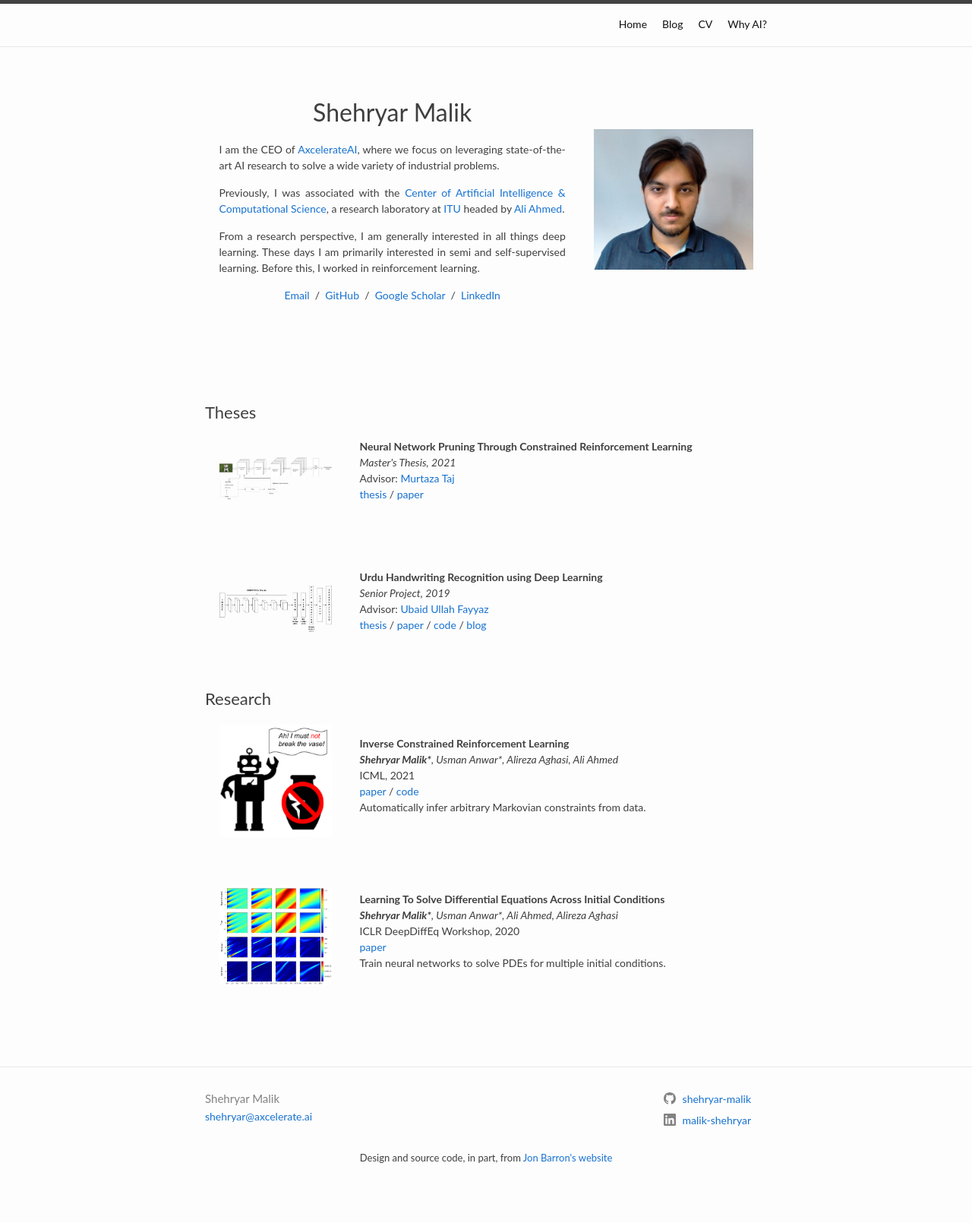
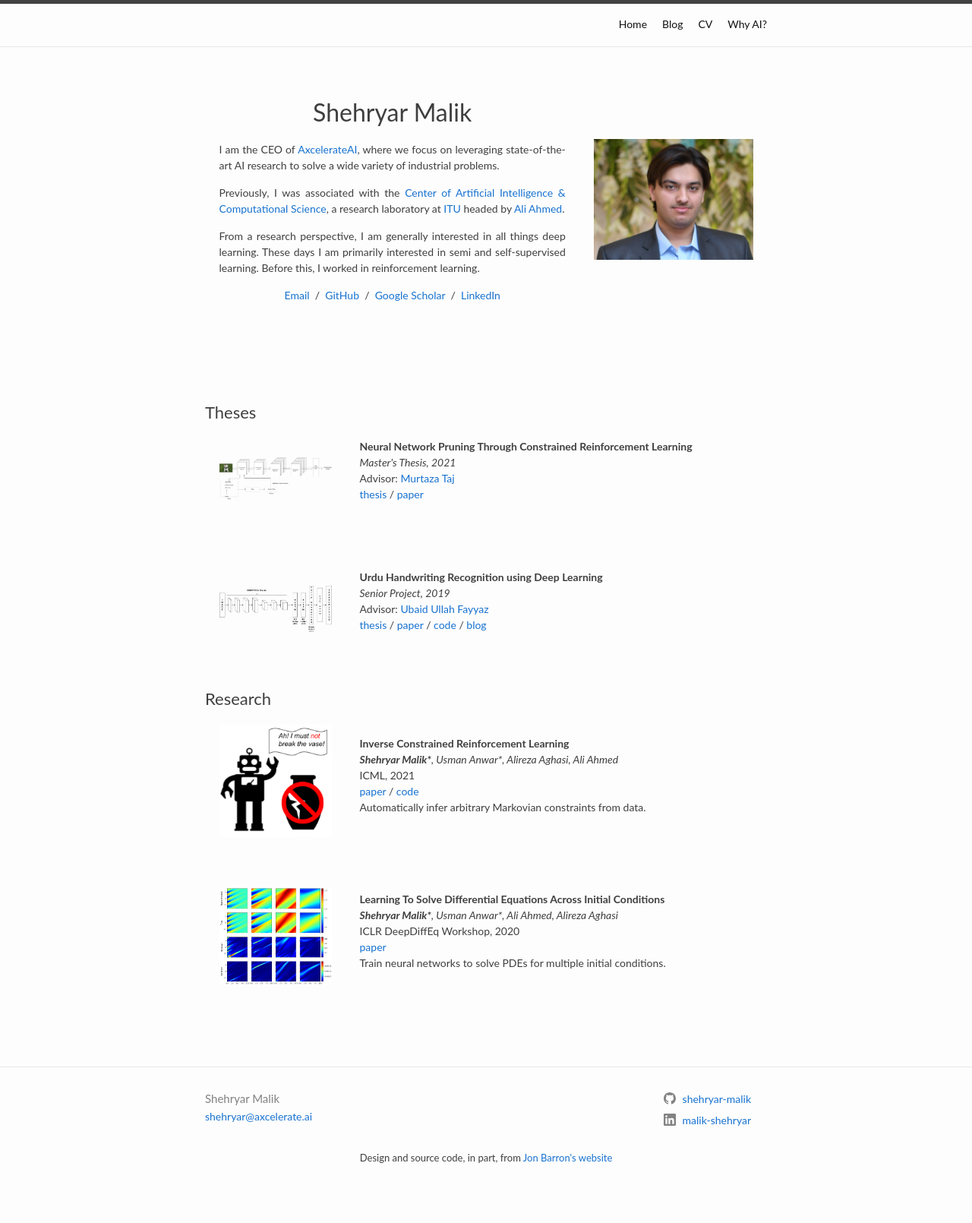
Before and after one commit to shehryar-malik/shehryar-malik.github.io, a Jekyll site: the page built from _layouts/home.html, in a window 1280 px wide. Shown: the whole page at 76% size. Built offline with Jekyll 4.4.1, drawn with Linux system fonts in a browser that asks for light colours.

Commit message:
Update profile pic

```diff
--- a/_layouts/home.html
+++ b/_layouts/home.html
@@ -43,7 +43,7 @@ permalink: /home/
                             </p>
                         </td>
                         <td style="padding:2.5%;width:30%;max-width:30%;border:none;border-collapse:collapse">
-                            <img style="width:100%;max-width:100%" alt="profile photo" src="{{site.baseurl}}/assets/me-new.jpeg">
+                            <img style="width:100%;max-width:100%" alt="profile photo" src="{{site.baseurl}}/assets/me-formal.JPG">
                         </td>
                     </tr>
                 </table>
```
Also changed, not shown: assets/me-formal.JPG (added), assets/me-new-bg.png (deleted), assets/me-new.jpeg (deleted), assets/me.jpeg (deleted), assets/me.jpg (deleted).
